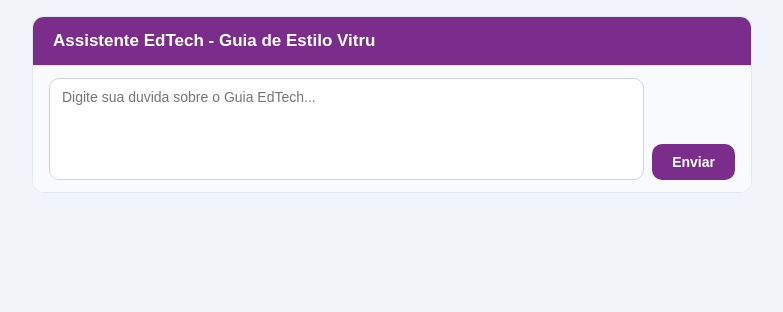
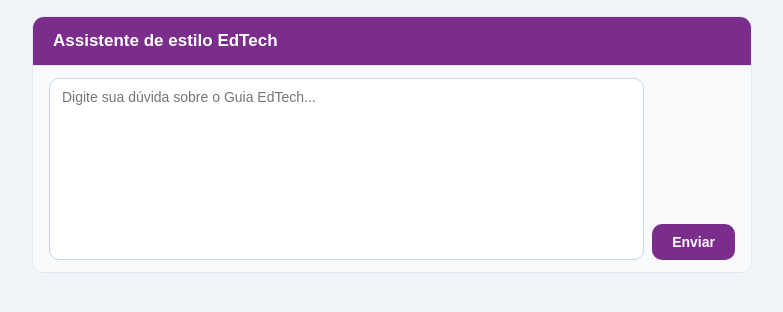
Before and after one commit to eliaslascoski-afk/edtech-chatbot-gemini, a Next.js app: page / in a window 1280 px wide. Shown: the top 312 px of the page, without its empty margins (248-1031 px from the left). Built offline with nearby package versions, Linux system fonts and the light colour scheme.

Commit message:
feat: titulo, placeholder com acento, textarea 10 linhas, area 4200px

```diff
--- a/pages/index.js
+++ b/pages/index.js
@@ -32,7 +32,7 @@
 
   return (
     <div style={s.container}>
-      <div style={s.header}><span>Assistente EdTech - Guia de Estilo Vitru</span></div>
+      <div style={s.header}><span>Assistente de estilo EdTech</span></div>
       <div style={messagesStyle}>
         {messages.map((msg, i) => (
           <div key={i} style={{ ...s.bubble, alignSelf: msg.role === 'user' ? 'flex-end' : 'flex-start', background: msg.role === 'user' ? '#7B2D8B' : '#f1f5f9', color: msg.role === 'user' ? '#fff' : '#1e293b' }}>{msg.text}</div>
@@ -41,7 +41,7 @@
         <div ref={bottomRef} />
       </div>
       <div style={s.inputRow}>
-        <textarea style={s.textarea} rows={5} value={input} onChange={(e) => setInput(e.target.value)} onKeyDown={handleKey} placeholder="Digite sua duvida sobre o Guia EdTech..." disabled={loading} />
+        <textarea style={s.textarea} rows={10} value={input} onChange={(e) => setInput(e.target.value)} onKeyDown={handleKey} placeholder="Digite sua dúvida sobre o Guia EdTech..." disabled={loading} />
         <button style={s.button} onClick={sendMessage} disabled={loading}>{loading ? '...' : 'Enviar'}</button>
       </div>
     </div>
@@ -49,9 +49,9 @@
 }
 
 const s = {
-  container: { display: 'flex', flexDirection: 'column', maxWidth: '720px', margin: '0 auto', fontFamily: 'sans-serif', background: '#fff', border: '1px solid #e2e8f0', borderRadius: '12px', overflow: 'hidden' },
+  container: { display: 'flex', flexDirection: 'column', width: '720px', maxWidth: '100%', margin: '0 auto', fontFamily: 'sans-serif', background: '#fff', border: '1px solid #e2e8f0', borderRadius: '12px', overflow: 'hidden' },
   header: { background: '#7B2D8B', color: '#fff', padding: '14px 20px', fontSize: '17px', fontWeight: 'bold', flexShrink: 0 },
-  messagesBase: { maxHeight: '2100px', overflowY: 'auto', display: 'flex', flexDirection: 'column', gap: '10px' },
+  messagesBase: { maxHeight: '4200px', overflowY: 'auto', display: 'flex', flexDirection: 'column', gap: '10px' },
   bubble: { maxWidth: '82%', padding: '10px 14px', borderRadius: '16px', lineHeight: 1.55, fontSize: '15px', whiteSpace: 'pre-wrap' },
   inputRow: { display: 'flex', gap: '8px', padding: '12px 16px', borderTop: '1px solid #e2e8f0', background: '#f8fafc', flexShrink: 0 },
   textarea: { flex: 1, resize: 'none', padding: '10px 12px', borderRadius: '10px', border: '1px solid #cbd5e1', fontSize: '14px', outline: 'none', fontFamily: 'sans-serif' },
```
